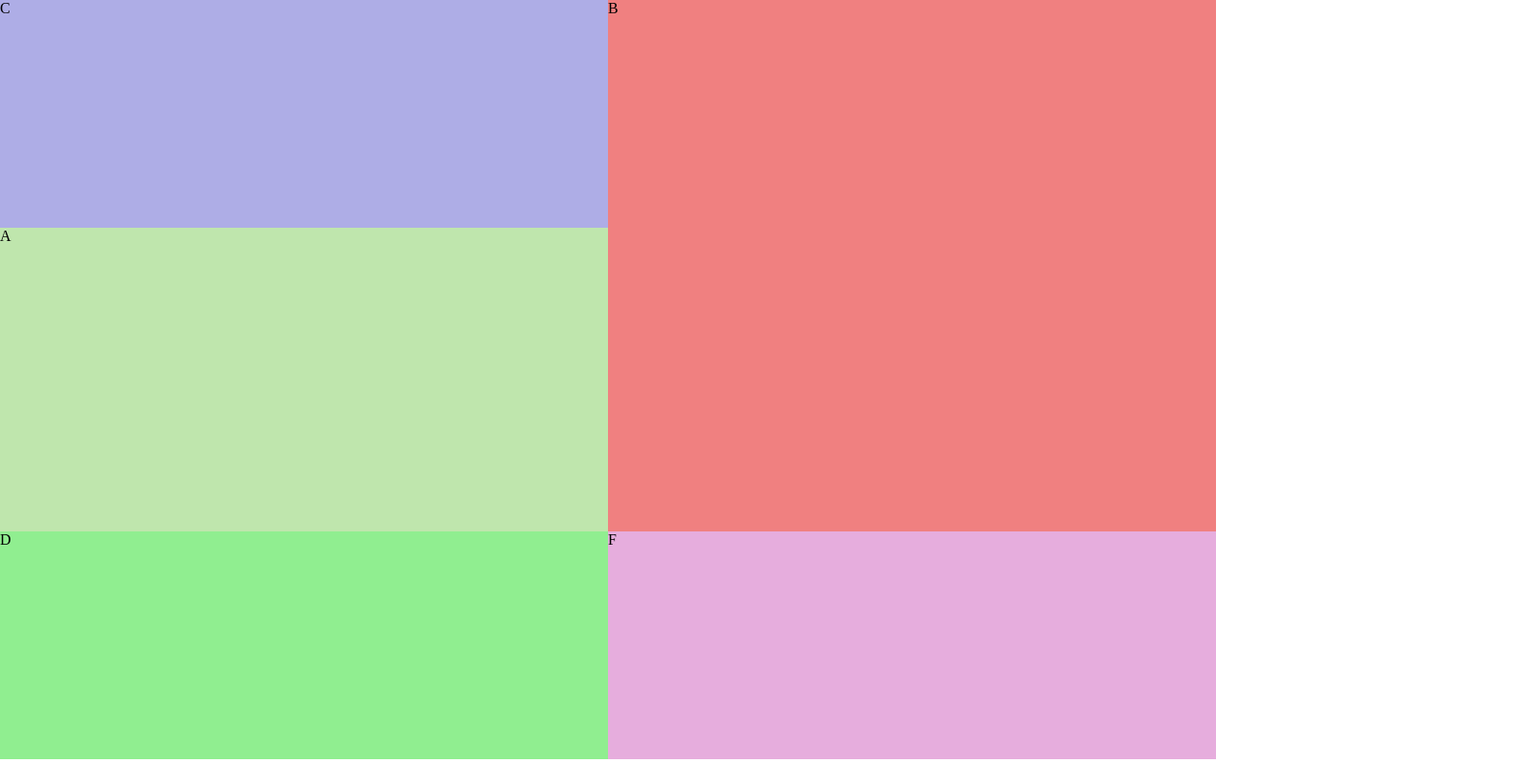
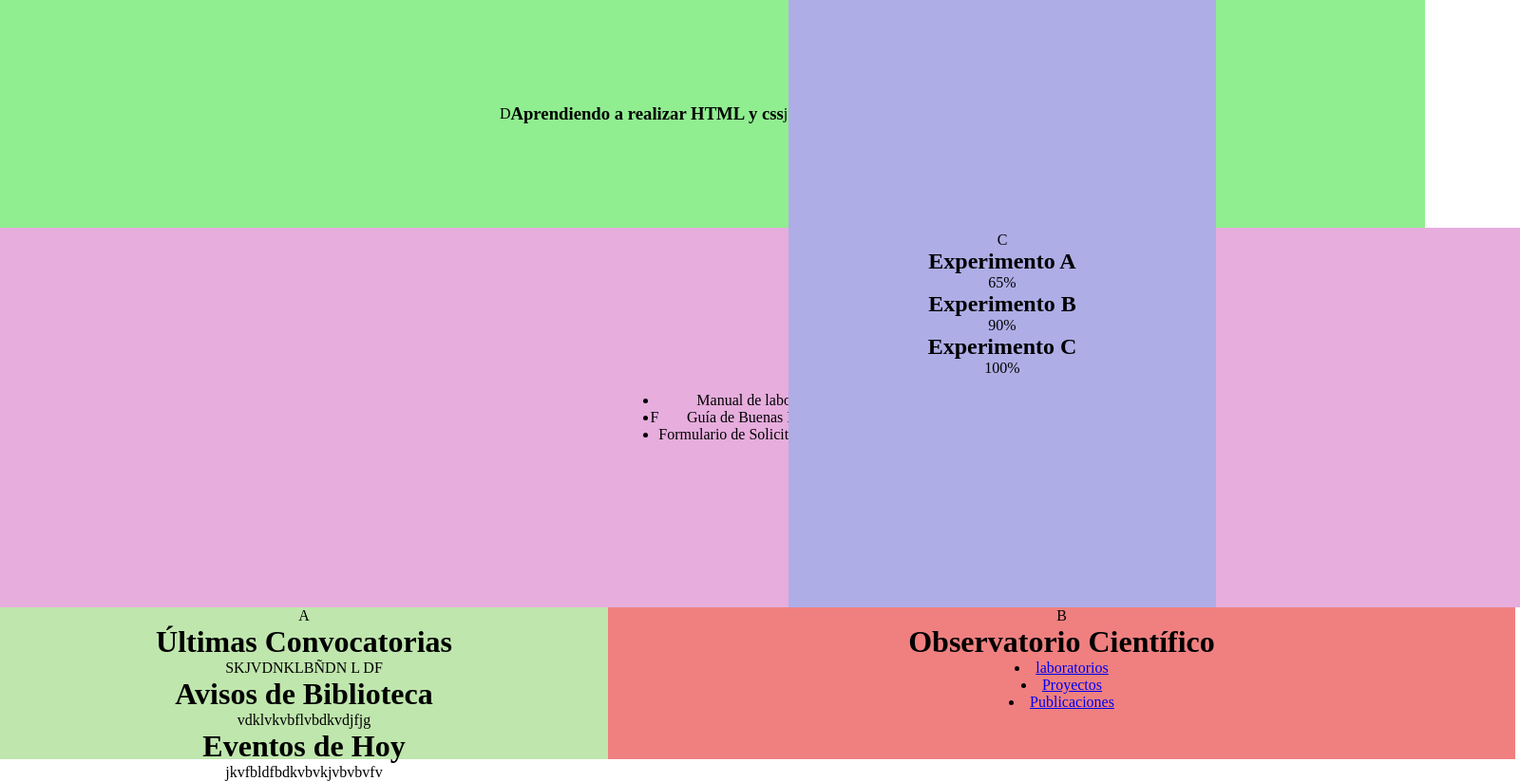
Before and after one commit to javier152140/prueba7, a plain HTML site: page index.html in a window 1280 px wide. Shown: the whole page at 95% size, 1600 px wide, since content can reach past the window. Before the commit the page ends 800 px from the top, so only its background shows below. Drawn offline with Linux system fonts and the light colour scheme.

Commit message:
prueba terminada

```diff
--- a/index.html
+++ b/index.html
@@ -8,14 +8,51 @@
 </head>
 <body>
   <div class="contenedor">
-  <div class="izquierda">
-    <div class="C">C</div>
-    <div class="A">A</div>
-    <div class="D">D</div>
-  </div>
+    <div class="izquierda">
+  <div class="D">D
+       <h3>Aprendiendo a realizar HTML y css</h3>
+    <p>jfdvfdbvdfvjkgdvjdnvb</p>
+    </div>
+
+
+
+     <div class="F">F
+       <ul>
+        <li>Manual de laboratorio</li>
+        <li>Guía de Buenas Prácticas</li>
+        <li>Formulario de Solicitud de Acceso</li>
+    </ul>
+    </div>
+    <div class="A">A
+      <h1>Últimas Convocatorias</h1>
+    <p>SKJVDNKLBÑDN L DF</p>
+    <h1>Avisos de Biblioteca</h1>
+    <p>vdklvkvbflvbdkvdjfjg</p>
+    <h1>Eventos de Hoy</h1>
+    <p>jkvfbldfbdkvbvkjvbvbvfv</p>
+    </div>
+    </div>
   <div class="derecha">
-    <div class="B">B</div>
-    <div class="F">F</div>
+
+    <div class="C">C
+      <h2>Experimento A</h2>
+    <p>65%</p>
+    <h2>Experimento B</h2>
+    <p>90%</p>
+    <h2>Experimento C</h2>
+    <p>100%</p>
+    </div>
+   <div class="B">B
+       <h1>Observatorio Científico</h1>
+    <nav>
+        <ul>
+            <li><a href="laboratorio" target="_blank">laboratorios</a></li>
+            <li><a href="proyectos" target="_blank">Proyectos</a></li>
+            <li><a href="Publicaciones" target="_blank">Publicaciones</a></li>
+        </ul>
+    </nav>
+    </div>
+</div>
   </div>
 </div>
 </body>
--- a/style.css
+++ b/style.css
@@ -17,24 +17,46 @@
 }
 
 .C{
-    height: 30vh;
+  display: flex;
+  flex-direction: column;
+  justify-content: center;
+  text-align: center;
+    width: 450px;
+    margin-left: auto;
+    padding: 20px;
+    flex: 10;
   background-color: rgb(174, 173, 230);
 }
  .A{
-    height: 40vh;
+    height: 20vh;
+    text-align: center;
   background-color: rgb(191, 230, 173);
+
  }
   .F {
-  height: 30vh;
+  height: 50vh;
+  width: 1600px;
+  align-items: center;
+  justify-content: center;
+  display: flex;
   background-color: rgb(230, 173, 221);
+  text-align: center;
 }
 
 .D {
-  flex: 2;
+  text-align: center;
+  align-items: center;
+  justify-content: center;
+  display: flex;
+  height: 30vh;
+  width: 1500px;
   background-color: lightgreen;
 }
 
 .B {
-  flex: 1;
+  height: 20vh;
+  width: 955px;
+  text-align: center;
   background-color: lightcoral;
+  list-style-position: inside;
 }
```
